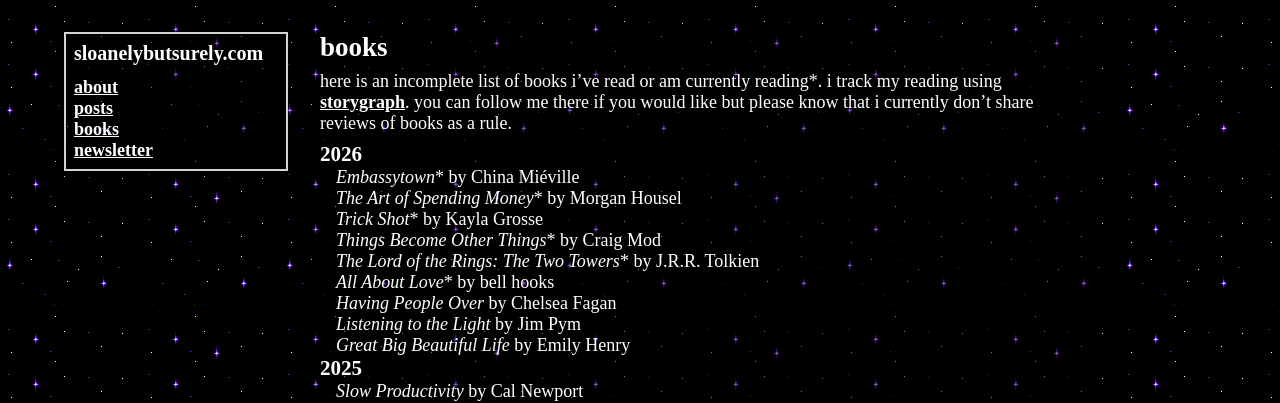
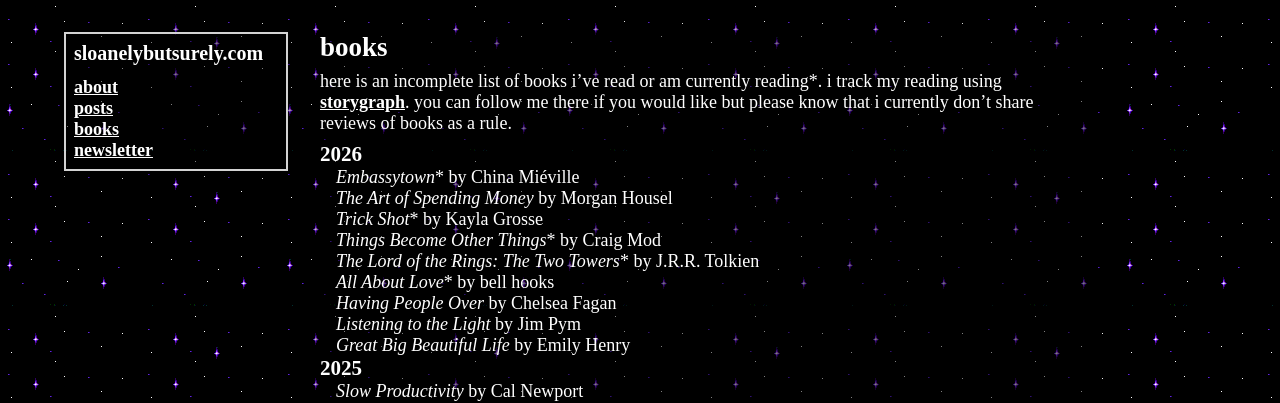
Before and after one commit to sloanelybutsurely/www, a Jekyll site: the page built from books.md, in a window 1280 px wide. Shown: the top 403 px of the page. Built offline with Jekyll 4.4.1, drawn with Linux system fonts in a browser that asks for light colours.

```diff
--- a/books.md
+++ b/books.md
@@ -11,7 +11,7 @@ please know that i currently don't share reviews of books as a rule.
 ### 2026
 
 - _Embassytown_* by China Miéville
-- _The Art of Spending Money_* by Morgan Housel
+- _The Art of Spending Money_ by Morgan Housel
 - _Trick Shot_* by Kayla Grosse
 - _Things Become Other Things_* by Craig Mod
 - _The Lord of the Rings: The Two Towers_* by J.R.R. Tolkien
```
